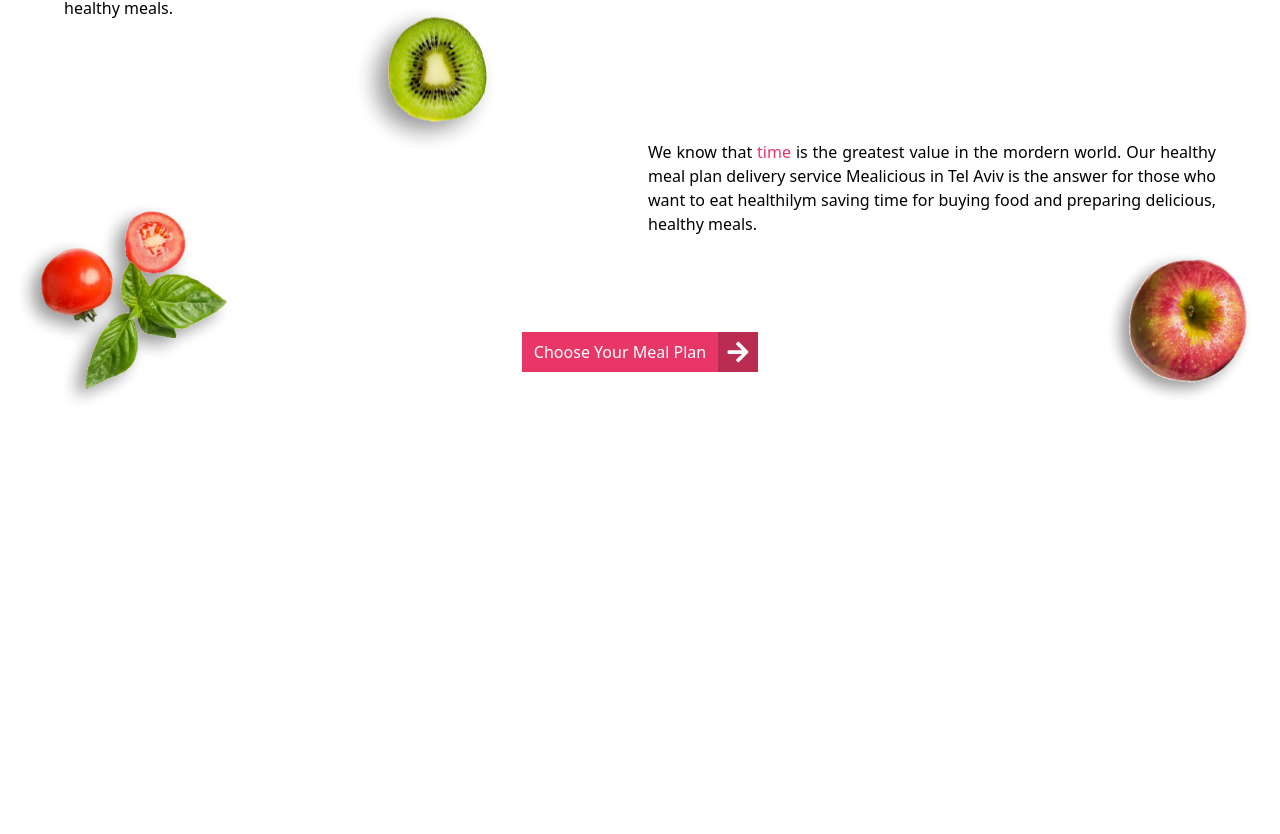
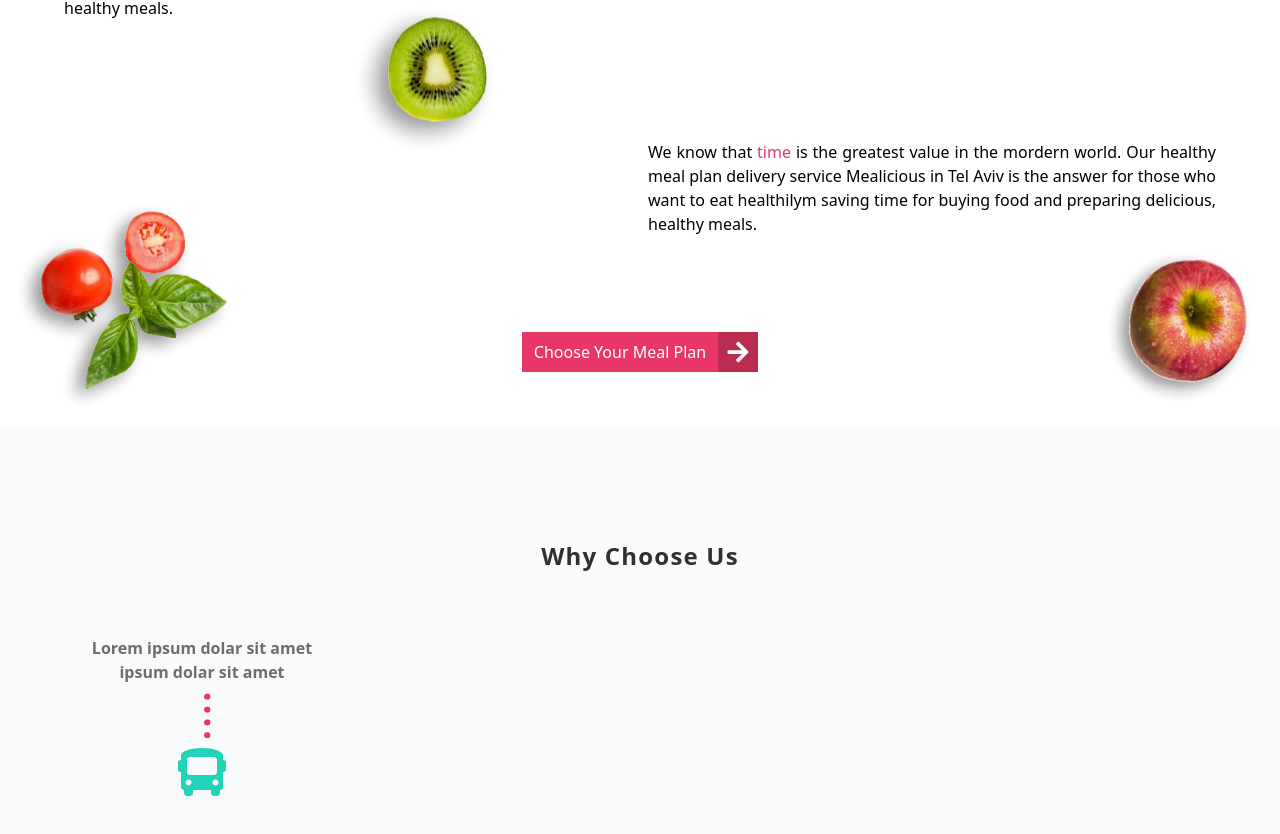
Before and after one commit to Gadnadj/Mealicious, a React (Vite) app: page / in a window 1280 px wide. Shown: the part 936-1770 px from the top of the page. Before the commit the page ends 1364 px from the top, so only its background shows below. Built offline with nearby package versions, Linux system fonts and the light colour scheme; a web font is replaced by a local one.

Commit message:
add why chosse section

```diff
--- a/src/App.tsx
+++ b/src/App.tsx
@@ -4,6 +4,7 @@
 import NavBar from './components/NavBar';
 import Banner from './components/Banner';
 import Hero from './components/Hero';
+import WhyChoose from './components/WhyChoose';
 
 function App() {
   const [count, setCount] = useState(0);
@@ -14,6 +15,7 @@
         <NavBar />
         <Hero />
         <Banner />
+        <WhyChoose />
       </div>
     </>
   );
--- /dev/null
+++ b/src/components/WhyChoose.tsx
@@ -0,0 +1,29 @@
+import { FaBus } from 'react-icons/fa';
+
+
+const WhyChoose = () => {
+    return (
+        <>
+            <div className="py-14 md:py-28 bg-gray-50">
+                <div className="container">
+                    {/* heading section */}
+                    <h1 className="pb-16 tracking-wider text-2xl font-semibold text-dark text-center">Why Choose Us</h1>
+
+                    {/* card section  */}
+                    <div>
+                        <div className="grid grid-cols-2 sm:grid-cols-4 gap-14 sm:gap-4">
+                            {/* 1st card */}
+                            <div className="text-center flex justify-center items-center flex-col gap-2 px-2">
+                                <p className='text-dark/70 font-semibold'>Lorem ipsum dolar sit amet ipsum dolar sit amet</p>
+                                <p className="text-5xl rotate-90 text-primary text-center translate-x-5">....</p>
+                                <FaBus className="text-5xl text-secondary " />
+                            </div>
+                        </div>
+                    </div>
+                </div>
+            </div>
+        </>
+    );
+};
+
+export default WhyChoose;
```
